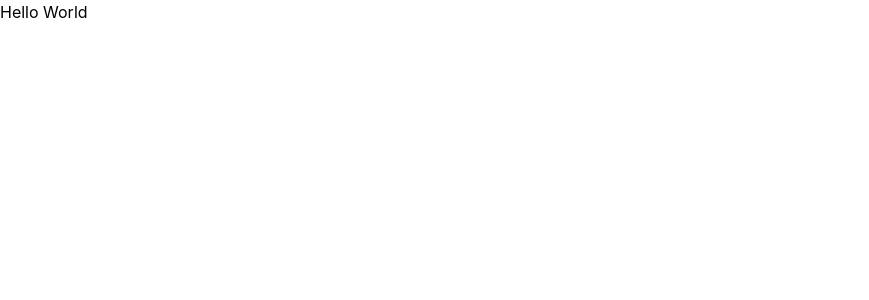
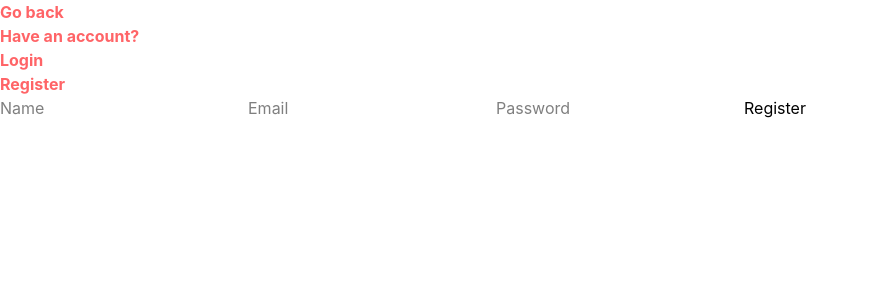
Before and after one commit to MichaelPakir/Vyr, a React (Vite) app in the folder client/: page /register in a window 1280 px wide. Shown: the top 300 px of the page, without its empty margins (0-869 px from the left). Built offline with nearby package versions, Linux system fonts and the light colour scheme.

Commit message:
setup axios

```diff
--- a/client/src/App.jsx
+++ b/client/src/App.jsx
@@ -1,12 +1,25 @@
+import { Routes, Route } from "react-router-dom"
 import "./styles/index.css"
+import Login from "./pages/Login"
+import Register from "./pages/Register"
+import Home from "./pages/Home"
+import MainLayout from "./layouts/MainLayout"
+import Dashboard from "./pages/Dashboard"
+import ProtectedRoutes from "./routes/ProtectedRoutes"
 
 function App() {
   return (
-    <section>
-      <div>
-        <h1 className="text-1xl">Hello World</h1>
-      </div>
-    </section>
+    <Routes>
+      <Route element={<MainLayout />}>
+        <Route path="/" element={<Home />} />
+        <Route path="/login" element={<Login />} />
+        <Route path="/register" element={<Register />} />
+
+        <Route element={<ProtectedRoutes />}>
+          <Route path="/dashboard" element={<Dashboard />} />
+        </Route>
+      </Route>
+    </Routes>
   )
 }
 
--- /dev/null
+++ b/client/src/components/Header.jsx
@@ -0,0 +1,16 @@
+import { Link } from "react-router-dom"
+
+const Header = () => {
+  return (
+    <div className="text-1xl text-red-400 font-bold">
+      <Link to={"/"}>Go back</Link>
+      <h1>Have an account?</h1>
+      <Link to={"/login"}>
+        <p>Login</p>
+      </Link>
+      <Link to={"/register"}>Register</Link>
+    </div>
+  )
+}
+
+export default Header
--- /dev/null
+++ b/client/src/contexts/AuthContext.jsx
@@ -0,0 +1,48 @@
+import { createContext, useContext, useEffect, useState } from "react"
+import { loginRequest, registerRequest } from "../services/authService"
+
+const AuthContext = createContext(null)
+
+export const AuthProvider = ({ children }) => {
+  const [user, setUser] = useState(null)
+
+  useEffect(() => {
+    const storedUser = localStorage.getItem("user")
+
+    if (storedUser) {
+      setUser(JSON.parse(storedUser))
+    }
+  }, [])
+
+  const register = async (formData) => {
+    const newUser = await registerRequest(formData)
+
+    setUser(newUser)
+
+    localStorage.setItem("user", JSON.stringify(newUser))
+
+    return newUser
+  }
+
+  const login = async (credentials) => {
+    const userData = await loginRequest(credentials)
+    setUser(userData)
+
+    localStorage.setItem("user", JSON.stringify(userData))
+    console.log("LOCAL STORAGE:", localStorage.getItem("user"))
+  }
+
+  const logout = () => {
+    setUser(null)
+
+    localStorage.removeItem("user")
+  }
+
+  return (
+    <AuthContext.Provider value={{ user, register, login, logout }}>
+      {children}
+    </AuthContext.Provider>
+  )
+}
+
+export const useAuth = () => useContext(AuthContext)
--- /dev/null
+++ b/client/src/layouts/MainLayout.jsx
@@ -0,0 +1,16 @@
+import React from "react"
+import Header from "../components/Header"
+import { Outlet } from "react-router-dom"
+
+const MainLayout = () => {
+  return (
+    <div>
+      <Header />
+      <main>
+        <Outlet />
+      </main>
+    </div>
+  )
+}
+
+export default MainLayout
--- a/client/src/main.jsx
+++ b/client/src/main.jsx
@@ -2,9 +2,15 @@ import React from "react"
 import ReactDOM from "react-dom/client"
 import "./styles/index.css"
 import App from "./App.jsx"
+import { BrowserRouter } from "react-router-dom"
+import { AuthProvider } from "./contexts/AuthContext.jsx"
 
 ReactDOM.createRoot(document.getElementById("root")).render(
   <React.StrictMode>
-    <App />
+    <AuthProvider>
+      <BrowserRouter>
+        <App />
+      </BrowserRouter>
+    </AuthProvider>
   </React.StrictMode>,
 )
--- /dev/null
+++ b/client/src/pages/Dashboard.jsx
@@ -0,0 +1,11 @@
+import React from "react"
+
+const Dashboard = () => {
+  return (
+    <div>
+      <p>Welcome, ${user}!</p>
+    </div>
+  )
+}
+
+export default Dashboard
--- /dev/null
+++ b/client/src/pages/Home.jsx
@@ -0,0 +1,12 @@
+import React from "react"
+import Header from "../components/Header"
+
+const Home = () => {
+  return (
+    <div>
+      <h1>Welcome!</h1>
+    </div>
+  )
+}
+
+export default Home
--- /dev/null
+++ b/client/src/pages/Login.jsx
@@ -0,0 +1,59 @@
+import { useState } from "react"
+import { useAuth } from "../contexts/AuthContext"
+import { useNavigate } from "react-router-dom"
+
+const Login = () => {
+  const { login } = useAuth()
+  const navigate = useNavigate()
+
+  const [formData, setFormData] = useState({
+    email: "",
+    password: "",
+  })
+
+  const handleChange = (e) => {
+    const { name, value } = e.target
+
+    setFormData((prev) => ({
+      ...prev,
+      [name]: value,
+    }))
+  }
+
+  const handleSubmit = async (e) => {
+    e.preventDefault()
+
+    try {
+      await login(formData)
+      navigate("/dashboard")
+
+      console.log("Logged in successfully")
+    } catch (error) {
+      console.error(error)
+    }
+  }
+
+  return (
+    <section>
+      <form onSubmit={handleSubmit}>
+        <input
+          name="email"
+          placeholder="Email"
+          type="email"
+          onChange={handleChange}
+        />
+
+        <input
+          name="password"
+          placeholder="Password"
+          type="password"
+          onChange={handleChange}
+        />
+
+        <button type="submit">Login</button>
+      </form>
+    </section>
+  )
+}
+
+export default Login
--- /dev/null
+++ b/client/src/pages/Register.jsx
@@ -0,0 +1,69 @@
+import { useState } from "react"
+import { useAuth } from "../contexts/AuthContext"
+import { useNavigate } from "react-router-dom"
+
+const Register = () => {
+  const { register } = useAuth()
+  const navigate = useNavigate()
+
+  const [formData, setFormData] = useState({
+    name: "",
+    email: "",
+    password: "",
+  })
+
+  const handleChange = (e) => {
+    const { name, value } = e.target
+
+    setFormData((prev) => ({
+      ...prev,
+      [name]: value,
+    }))
+  }
+
+  const handleSubmit = async (e) => {
+    e.preventDefault()
+
+    try {
+      await register(formData)
+
+      navigate("/login")
+
+      console.log(`Registered successfully ${JSON.stringify(formData)}`) // testing if register can now communicate with AuthContext
+    } catch (error) {
+      console.error(error)
+    }
+  }
+  return (
+    <section>
+      <form onSubmit={handleSubmit}>
+        <input
+          name="name"
+          placeholder="Name"
+          value={formData.name}
+          onChange={handleChange}
+        />
+
+        <input
+          name="email"
+          type="email"
+          placeholder="Email"
+          value={formData.email}
+          onChange={handleChange}
+        />
+
+        <input
+          name="password"
+          type="password"
+          placeholder="Password"
+          value={formData.password}
+          onChange={handleChange}
+        />
+
+        <button type="submit">Register</button>
+      </form>
+    </section>
+  )
+}
+
+export default Register
--- /dev/null
+++ b/client/src/routes/ProtectedRoutes.jsx
@@ -0,0 +1,11 @@
+import React from "react"
+
+const ProtectedRoutes = () => {
+  return (
+    <div>
+      <h1>These are protected routes</h1>
+    </div>
+  )
+}
+
+export default ProtectedRoutes
--- /dev/null
+++ b/client/src/services/authService.js
@@ -0,0 +1,19 @@
+import axios from "axios"
+
+const API_URL = "http://localhost:5000/api/auth"
+
+export const registerRequest = async (userData) => {
+  const response = await axios.post(`${API_URL}/register`, userData)
+
+  return response.data
+}
+
+export const loginRequest = async (credentials) => {
+  const response = await axios.post(`${API_URL}/login`, credentials)
+
+  return response.data
+}
+
+export const logoutRequest = async () => {
+  return true
+}
```
Also changed, not shown: 1 other file (tests, documents, lock files or other folders).
